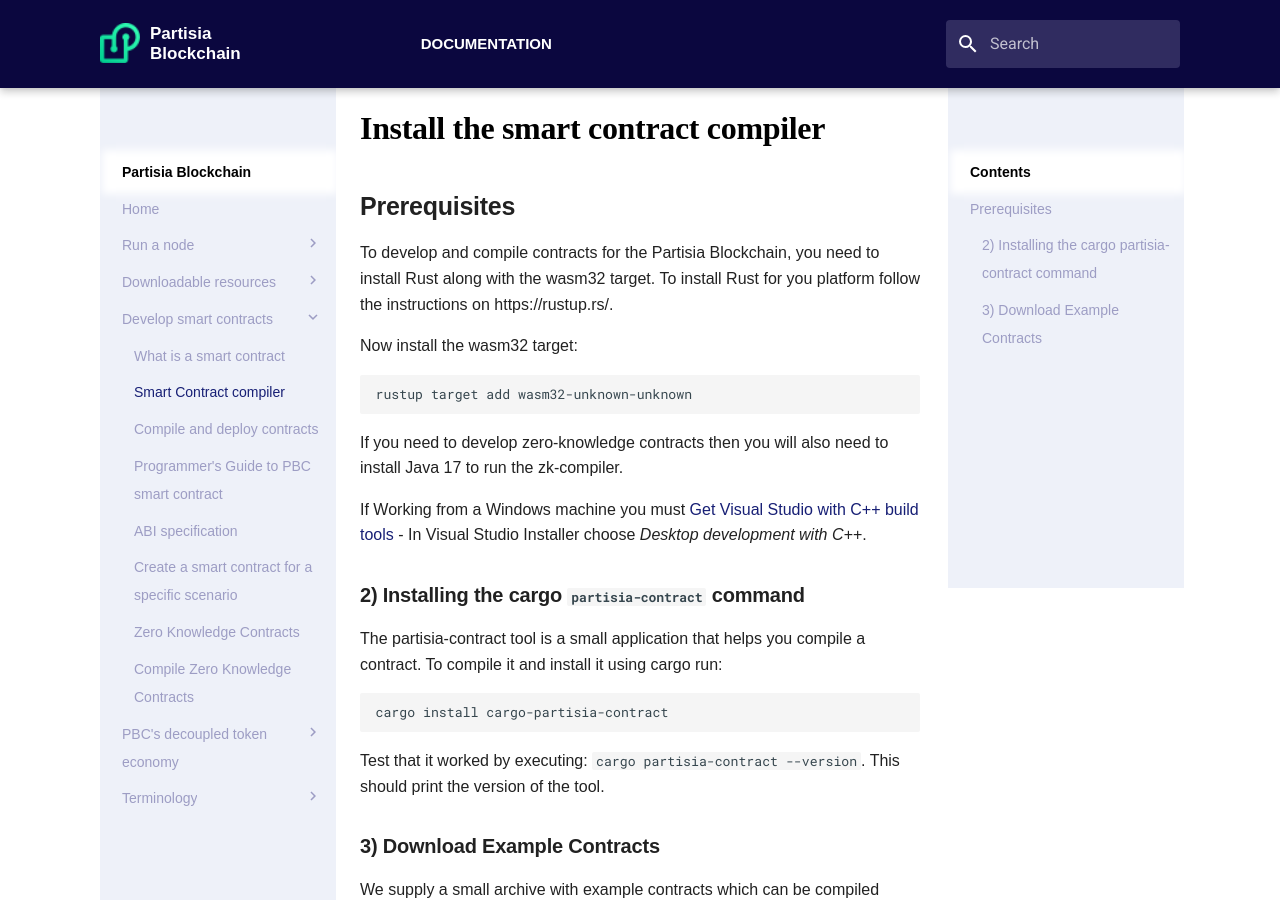
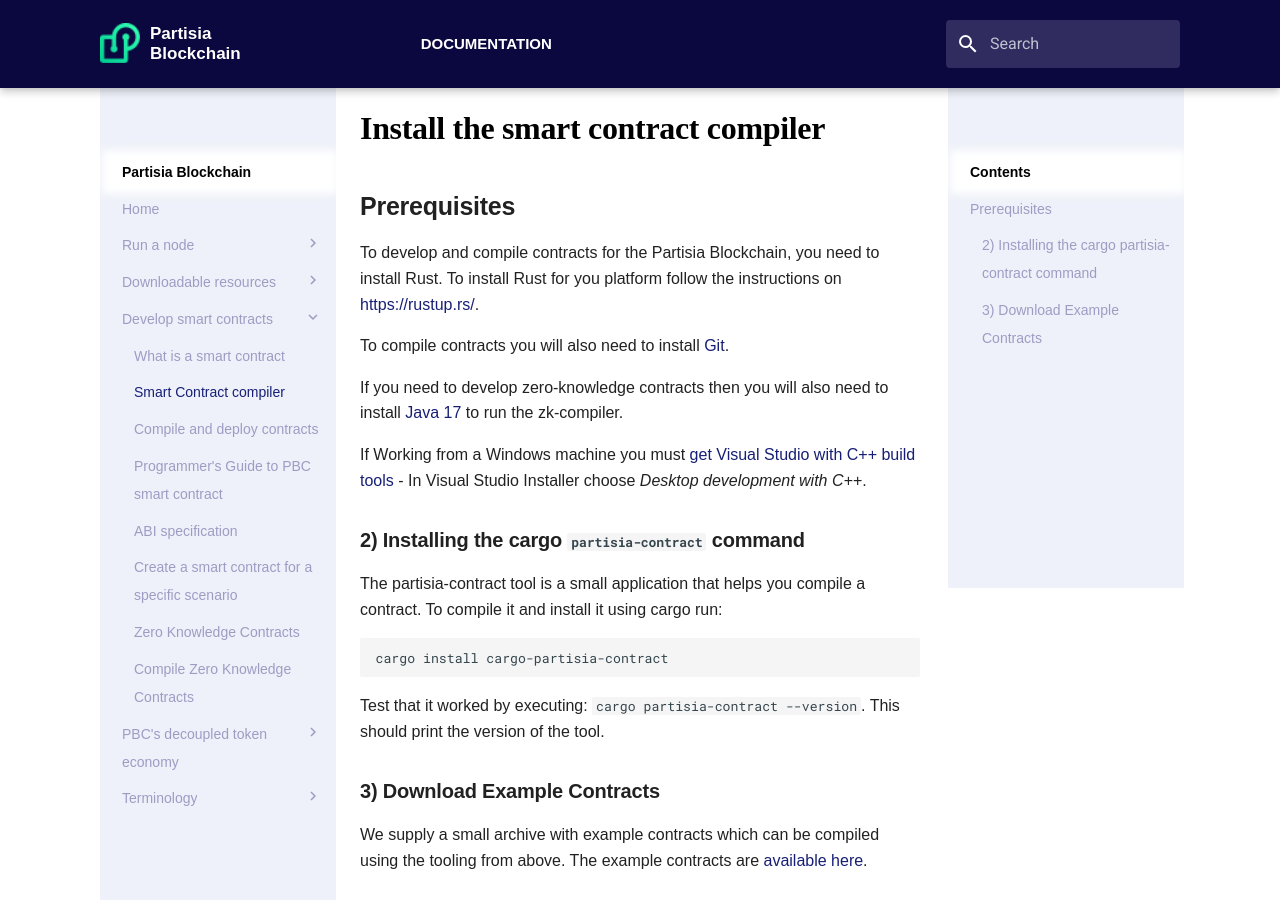
Before and after one commit to 0xSero/partisia-docs, an MkDocs documentation site: the page built from docs/download-compiler.md, in a window 1280 px wide and 900 px high. Built offline with MkDocs 1.6.1 and Material for MkDocs 9.7.7, drawn with Linux system fonts in a browser that asks for light colours; some web fonts are replaced; a script that is not in the unit is left out.

Commit message:
more updates following review

````diff
--- a/docs/download-compiler.md
+++ b/docs/download-compiler.md
@@ -2,18 +2,14 @@
 
 ## Prerequisites
 
-To develop and compile contracts for the Partisia Blockchain, you need to install Rust along with the wasm32 target.
-To install Rust for you platform follow the instructions on https://rustup.rs/.
+To develop and compile contracts for the Partisia Blockchain, you need to install Rust.
+To install Rust for you platform follow the instructions on <https://rustup.rs/>.
 
-Now install the wasm32 target:
+To compile contracts you will also need to install [Git](https://git-scm.com/downloads).
 
-```bash
-rustup target add wasm32-unknown-unknown
-```
+If you need to develop zero-knowledge contracts then you will also need to install [Java 17](https://openjdk.org/) to run the zk-compiler.
 
-If you need to develop zero-knowledge contracts then you will also need to install Java 17 to run the zk-compiler.
-
-If Working from a Windows machine you must [Get Visual Studio with C++  build tools](https://visualstudio.microsoft.com/downloads/)
+If Working from a Windows machine you must [get Visual Studio with C++  build tools](https://visualstudio.microsoft.com/downloads/)
 - In Visual Studio Installer choose *Desktop development with C++*.
 
 
````
Also changed, not shown: docs/operator-6-create-account.md (+1 -1 lines), zip-readme.md (+11 -10 lines).
